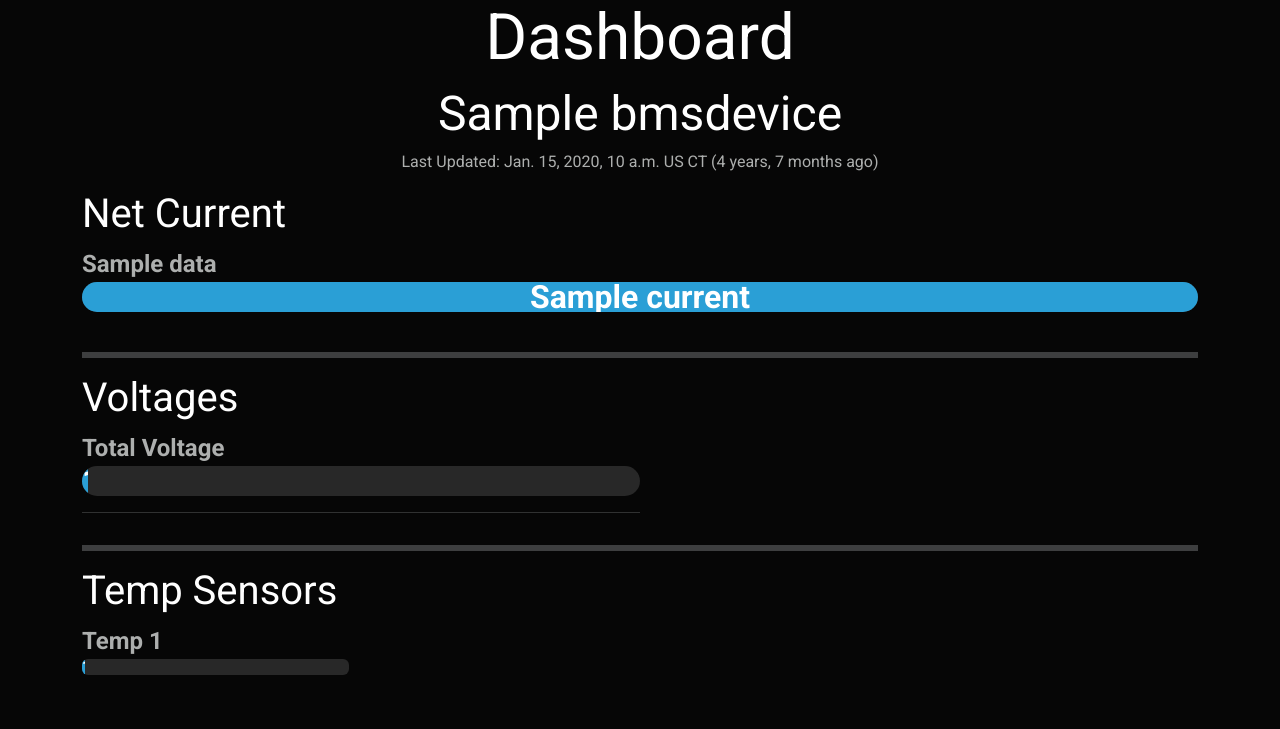
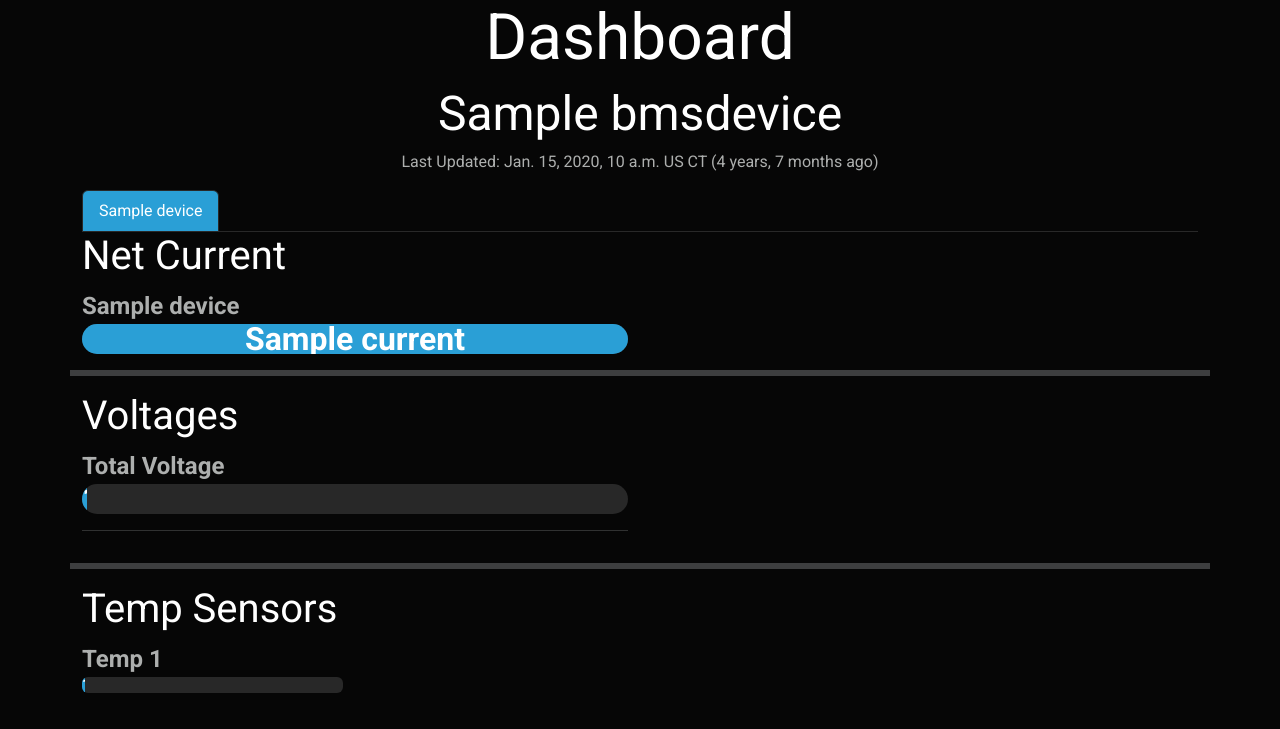
Before and after one commit to d-flood/argus, a Django app: template django/core/templates/dashboard.html in a window 1280 px wide. Shown: the part 71-800 px from the top of the page. Run offline with Django 5.2, Linux system fonts and the light colour scheme; tables that the repository leaves empty hold one stand-in row (values such as "Sample post"); the template is opened without the code that fills it: values that come from a table or form of the project are taken from there, most other values are stand-ins (such as "Sample title", 1, 10 or a date in 2020); some libraries are stand-ins or nearby versions.

Commit message:
restructure django for multiple bmss

```diff
--- a/django/core/templates/dashboard.html
+++ b/django/core/templates/dashboard.html
@@ -7,88 +7,35 @@
     <article>
         <h2 class="text-center">{{ bms.name }}</h2>
         <p class="text-center">Last Updated: {{ date|localtime }} US CT ({{ date|timesince }} ago)</p>
-        <div class="row">
-            <div class="col-md-6"></div>
-                <h3>Net Current</h3>
-                <dl>
-                    <dt class="fs-5">{{ data.current_label }}</dt>
-                    <dd>
-                        <div class="progress rounded-start-4 rounded-end-4" style="height: 30px;">
-                            <div class="progress-bar {{ data.current_class }}" role="progressbar" style="width: 100%;" aria-valuenow="{{ data.current }}" aria-valuemin="0" aria-valuemax="?">
-                                <span class="progress-text fs-4 fw-bolder">{{ data.current }}</span>
-                            </div>
-                        </div>
-                    </dd>
-                </dl>
-            </div>
-            <hr class="border border-3">
-            <div class="col-md-6">
-                <h3>Voltages</h3>
-                <dl>
-                    <dt class="fs-5">Total Voltage</dt>
-                    {% if data.total_volts %}
-                        <dd>
-                            <div class="progress rounded-start-4 rounded-end-4" style="height: 30px;">
-                                <div class="progress-bar {{ data.total_volts_class }}" role="progressbar" style="width: {{ data.total_volts_percentage }}%;" aria-valuenow="{{ data.total_volts }}" aria-valuemin="0" aria-valuemax="24">
-                                    <span class="progress-text fs-4 fw-bolder">{{ data.total_volts }}v</span>
-                                </div>
-                            </div>
-                        </dd>
+
+        <ul class="nav nav-tabs" role="tablist">
+            {% for device in devices %}
+                <li class="nav-item" role="presentation">
+                    {% if forloop.first %}
+                        <a class="nav-link active" data-bs-toggle="tab" href="#{{ device.id }}"
+                            aria-selected="true" role="tab"
+                            tabindex="-1">
+                            {{ device.name }}
+                        </a>
+                    {% else %}
+                        <a class="nav-link" data-bs-toggle="tab" href="#{{ device.id }}"
+                            aria-selected="false" role="tab"
+                            tabindex="-1">
+                            {{ device.name }}
+                        </a>
                     {% endif %}
-                    <hr>
-                    <div class="row">
-                        <div class="col-6">
-                            {% if data.cell_voltages %}
-                                {% for cell in data.cell_voltages_a %}
-                                    <dt class="fs-5">Cell {{ cell.index }}</dt>
-                                    <dd>
-                                        <div class="progress">
-                                            <div class="progress-bar {{ cell.class }}" role="progressbar" style="width: {{ cell.percentage }}%;" aria-valuenow="cell.volts" aria-valuemin="0" aria-valuemax="3.5">
-                                                <span class="progress-text fs-6 fw-bolder">{{ cell.volts }}v</span>
-                                            </div>
-                                        </div>
-                                    </dd>
-                                {% endfor %}
-                            {% endif %}
-                        </div>
-                        <div class="col-6">
-                            {% if data.cell_voltages %}
-                                {% for cell in data.cell_voltages_b %}
-                                    <dt class="fs-5">Cell {{ cell.index }}</dt>
-                                    <dd>
-                                        <div class="progress">
-                                            <div class="progress-bar {{ cell.class }}" role="progressbar" style="width: {{ cell.percentage }}%;" aria-valuenow="cell.volts" aria-valuemin="0" aria-valuemax="3.5">
-                                                <span class="progress-text fs-6 fw-bolder">{{ cell.volts }}v</span>
-                                            </div>
-                                        </div>
-                                    </dd>
-                                {% endfor %}
-                            {% endif %}
-                        </div>
-                    </div>
-                </dl>
-            </div>
-            <hr class="border border-3">
-            <div class="col-md-6">
-                <h3>Temp Sensors</h3>
-                <dl>
-                    <div class="row">
-                        {% for temp in data.temp_sensors %}
-                            <div class="col-6">
-                                <dt class="fs-5">Temp {{ temp.index }}</dt>
-                                <dd>
-                                    <div class="progress">
-                                        <div class="progress-bar {{ temp.class }}" role="progressbar" style="width: {{ temp.percentage }}%;" aria-valuenow="{{ temp.temp }}" aria-valuemin="0" aria-valuemax="3.5">
-                                            <span class="progress-text fs-6 fw-bolder">{{ temp.temp }}c</span>
-                                        </div>
-                                    </div>
-                                </dd>
-                            </div>
-                        {% endfor %}
-                    </div>
-                </dl>
-            </div>
+                </li>
+            {% endfor %}
+        </ul>
+
+        <div id="device-tab-content" class="tab-content">
+            {% for device in devices %}
+                <div class="tab-pane fade{% if forloop.first %} active show{% endif %}" id="{{ device.id }}" role="tabpanel">
+                    {% include 'device_data.html' %}
+                </div>
+            {% endfor %}
         </div>
+
     </article>
 </main>
 
--- /dev/null
+++ b/django/core/templates/device_data.html
@@ -0,0 +1,82 @@
+<div class="row">
+    <div class="col-md-6">
+        <h3>Net Current</h3>
+        <dl>
+            <dt class="fs-5">{{ device.current_label }}</dt>
+            <dd>
+                <div class="progress rounded-start-4 rounded-end-4" style="height: 30px;">
+                    <div class="progress-bar {{ device.current_class }}" role="progressbar" style="width: 100%;" aria-valuenow="{{ device.current }}" aria-valuemin="0" aria-valuemax="?">
+                        <span class="progress-text fs-4 fw-bolder">{{ device.current }}</span>
+                    </div>
+                </div>
+            </dd>
+        </dl>
+    </div>
+    <hr class="border border-3">
+    <div class="col-md-6">
+        <h3>Voltages</h3>
+        <dl>
+            <dt class="fs-5">Total Voltage</dt>
+            {% if device.total_volts %}
+                <dd>
+                    <div class="progress rounded-start-4 rounded-end-4" style="height: 30px;">
+                        <div class="progress-bar {{ device.total_volts_class }}" role="progressbar" style="width: {{ device.total_volts_percentage }}%;" aria-valuenow="{{ device.total_volts }}" aria-valuemin="0" aria-valuemax="24">
+                            <span class="progress-text fs-4 fw-bolder">{{ device.total_volts }}v</span>
+                        </div>
+                    </div>
+                </dd>
+            {% endif %}
+            <hr>
+            <div class="row">
+                <div class="col-6">
+                    {% if device.cell_voltages %}
+                        {% for cell in device.cell_voltages_a %}
+                            <dt class="fs-5">Cell {{ cell.index }}</dt>
+                            <dd>
+                                <div class="progress">
+                                    <div class="progress-bar {{ cell.class }}" role="progressbar" style="width: {{ cell.percentage }}%;" aria-valuenow="cell.volts" aria-valuemin="0" aria-valuemax="3.5">
+                                        <span class="progress-text fs-6 fw-bolder">{{ cell.volts }}v</span>
+                                    </div>
+                                </div>
+                            </dd>
+                        {% endfor %}
+                    {% endif %}
+                </div>
+                <div class="col-6">
+                    {% if device.cell_voltages %}
+                        {% for cell in device.cell_voltages_b %}
+                            <dt class="fs-5">Cell {{ cell.index }}</dt>
+                            <dd>
+                                <div class="progress">
+                                    <div class="progress-bar {{ cell.class }}" role="progressbar" style="width: {{ cell.percentage }}%;" aria-valuenow="cell.volts" aria-valuemin="0" aria-valuemax="3.5">
+                                        <span class="progress-text fs-6 fw-bolder">{{ cell.volts }}v</span>
+                                    </div>
+                                </div>
+                            </dd>
+                        {% endfor %}
+                    {% endif %}
+                </div>
+            </div>
+        </dl>
+    </div>
+    <hr class="border border-3">
+    <div class="col-md-6">
+        <h3>Temp Sensors</h3>
+        <dl>
+            <div class="row">
+                {% for temp in device.temp_sensors %}
+                    <div class="col-6">
+                        <dt class="fs-5">Temp {{ temp.index }}</dt>
+                        <dd>
+                            <div class="progress">
+                                <div class="progress-bar {{ temp.class }}" role="progressbar" style="width: {{ temp.percentage }}%;" aria-valuenow="{{ temp.temp }}" aria-valuemin="0" aria-valuemax="3.5">
+                                    <span class="progress-text fs-6 fw-bolder">{{ temp.temp }}c</span>
+                                </div>
+                            </div>
+                        </dd>
+                    </div>
+                {% endfor %}
+            </div>
+        </dl>
+    </div>
+</div>
--- a/django/core/utilities.py
+++ b/django/core/utilities.py
@@ -1,4 +1,5 @@
 def prepare_bms_data_context(data: dict):
+    data["id"] = data.get("address", "").replace(":", "")
     if not data.get("current"):
         data["current"] = "Unknown"
         data["current_class"] = "bg-secondary"
```
Also changed, not shown: django/core/views.py (+5 -7 lines).
